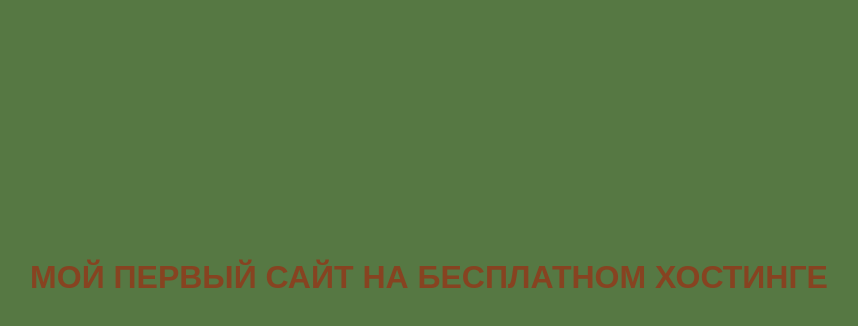
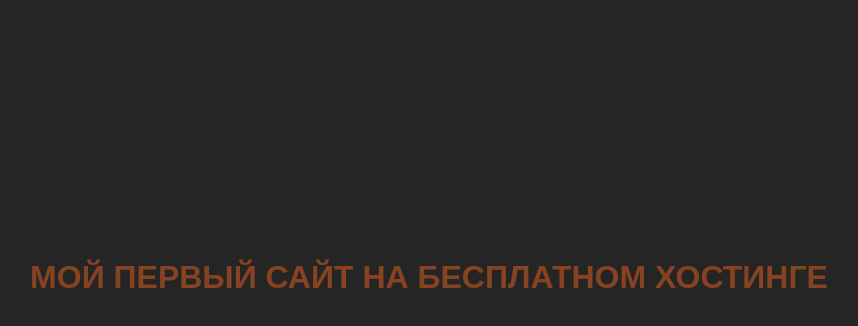
Before and after one commit to xoharar/xoharar.github.io, a plain HTML site: page index.html in a window 1280 px wide. Shown: the part 18-344 px from the top of the page, without its empty margins (211-1069 px from the left). Drawn offline with Linux system fonts and the light colour scheme.

Commit message:
sencela linum?
ttenanq hesa

```diff
--- a/css/style.css
+++ b/css/style.css
@@ -1,5 +1,5 @@
 body{
-	background-color: #567843;
+	background-color: #252525;
 	margin: 0;
 	font-family: sans-serif;
 }
```
